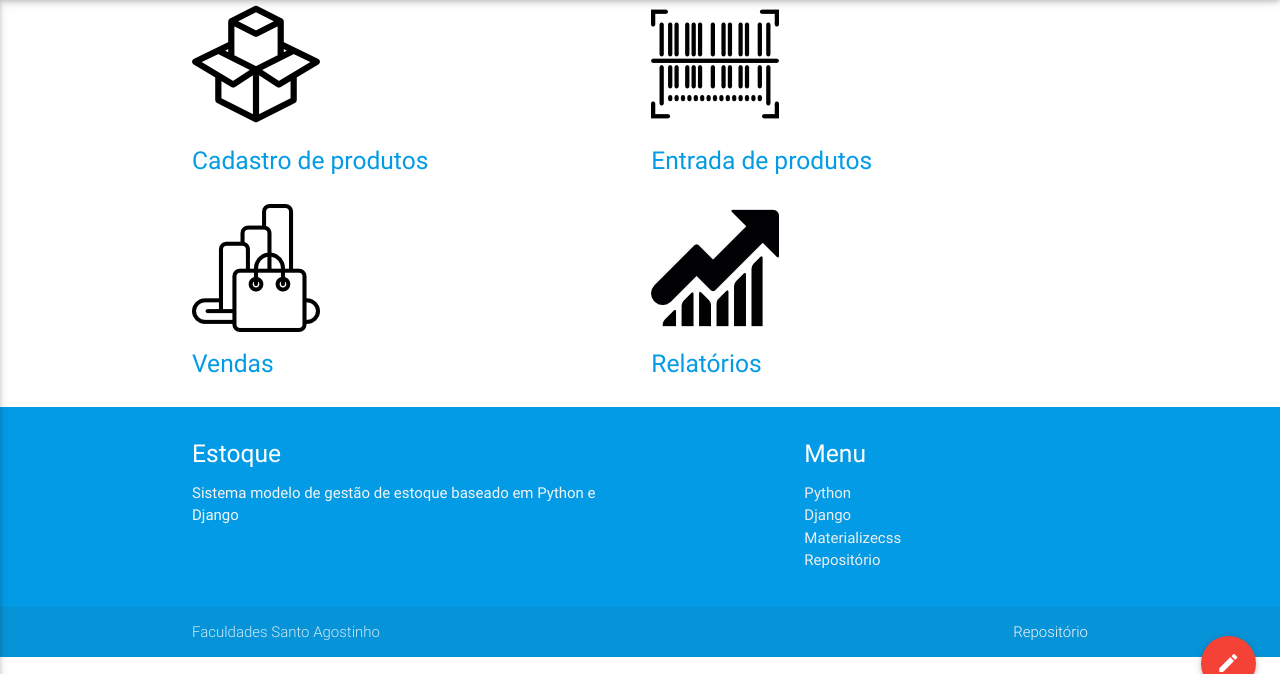
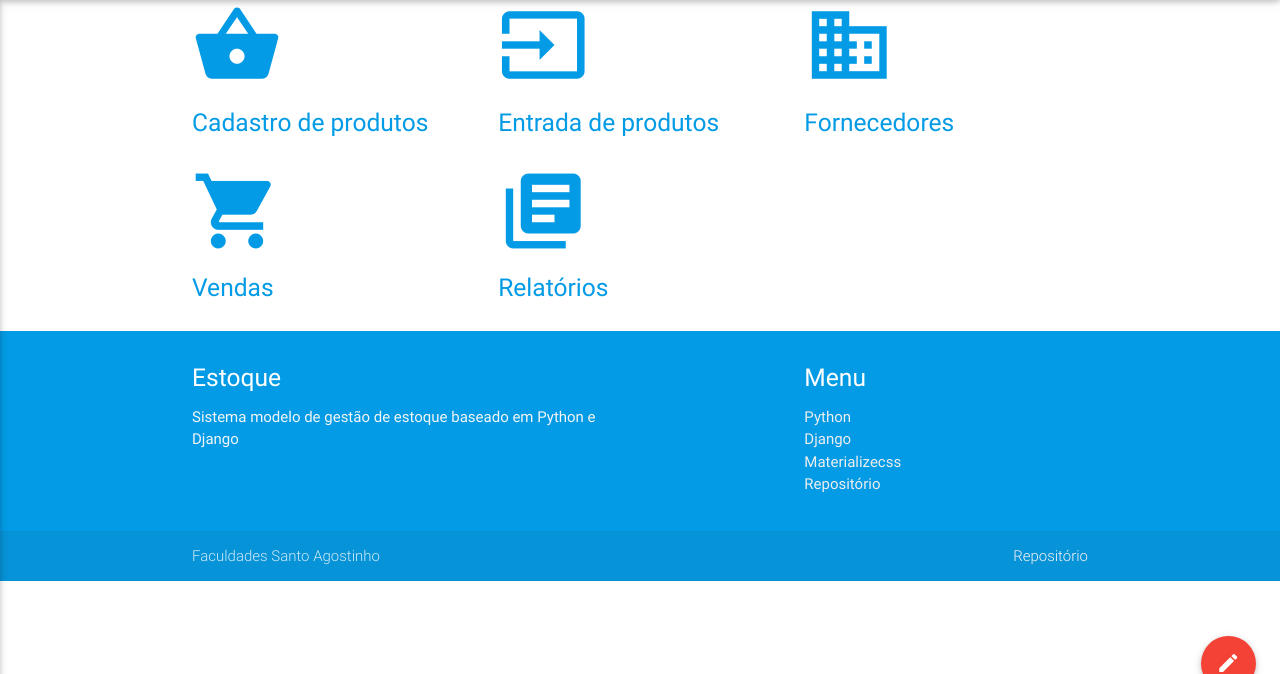
Before and after one commit to pcego/projeto_final, a Django app: page /board/ in a window 1280 px wide. Shown: the part 64-738 px from the top of the page. Run offline with Django 3.2, Linux system fonts and the light colour scheme; the visitor is signed in with stand-in values (Sample User, id 1); some libraries are stand-ins or nearby versions.

Commit message:
Changin icons from board menu

```diff
--- a/core/templates/core/board.html
+++ b/core/templates/core/board.html
@@ -5,33 +5,40 @@
 
 
 <div class="row">
-      <div class="col s6">
+      <div class="col s4">
           <a href="{% url 'url_core_products' %}">
-             <img src="{% static 'img/products.png' %}" class="appicon">
-             <h5>Cadastro de produtos</h5>
+              <i class="large material-icons">shopping_basket</i>
+              <h5>Cadastro de produtos</h5>
           </a>
       </div>
 
-    <div class="col s6">
+    <div class="col s4">
         <a href="{% url 'url_core_entrance' %}">
-            <img src="{% static 'img/product_entrance.png' %}" class="appicon">
+            <i class="large material-icons">input</i>
             <h5>Entrada de produtos</h5>
+        </a>
+    </div>
+
+    <div class="col s4">
+        <a href="{% url 'url_core_supplier' %}">
+            <i class="large material-icons">business</i>
+            <h5>Fornecedores </h5>
         </a>
     </div>
 </div>
 
 
 <div class="row">
-      <div class="col s6">
+      <div class="col s4">
           <a href="{% url 'url_core_sales' %}">
-            <img src="{% static 'img/sales.png' %}" class="appicon">
+            <i class="large material-icons">shopping_cart</i>
             <h5>Vendas</h5>
           </a>
       </div>
-      <div class="col s6">
+      <div class="col s4">
           <a href="{% url 'url_core_reports' %}">
-            <img src="{% static 'img/report.png' %}" class="appicon">
-            <h5>Relatórios</h5>
+              <i class="large material-icons">library_books</i>
+              <h5>Relatórios</h5>
            </a>
       </div>
 </div>
--- a/django_project/settings.py
+++ b/django_project/settings.py
@@ -122,3 +122,4 @@ STATIC_URL = '/static/'
 
 from django.core.urlresolvers import reverse_lazy
 LOGIN_REDIRECT_URL = reverse_lazy('url_core_board')
+LOGIN_URL = '/login/'
```
